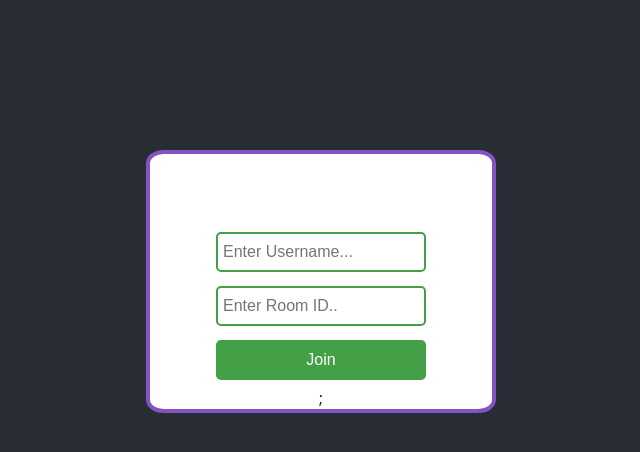
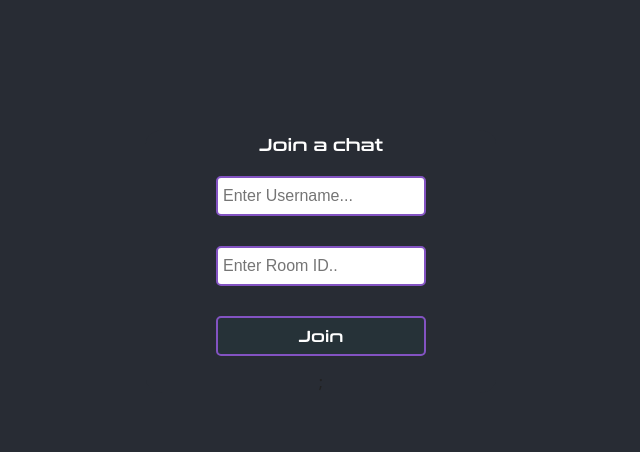
Before and after one commit to Sasayi08/chat_app, a React (Create React App) app in the folder client/: page / in a window 1280 px wide. Shown: the top 452 px of the page, without its empty margins (319-959 px from the left). Built offline with nearby package versions, Linux system fonts and the light colour scheme; no server answers.

Commit message:
Front end changes

```diff
--- a/client/package.json
+++ b/client/package.json
@@ -11,7 +11,7 @@
     "react-scripts": "5.0.1",
     "react-scroll-to-bottom": "^4.2.0",
     "socket.io-client": "^4.7.5",
-    "web-vitals": "^2.1.4
+    "web-vitals": "^2.1.4"
   },
   "scripts": {
     "start": "react-scripts start",
--- a/client/src/App.css
+++ b/client/src/App.css
@@ -1,3 +1,7 @@
+@font-face {
+  font-family: 'Custom';
+  src: url(./fonts/conthrax-sb.otf);
+}
 * {
   box-sizing: border-box;
   margin: 0;
@@ -17,11 +21,11 @@ body {
   flex-direction: column;
   align-items: center;
   justify-content: center;
-  margin-top: 150px;
+  margin-top: 130px;
   width: 350px;
-  border: 4px solid #8353c2;
   border-radius: 5%;
-  background-color: #fff;
+  background-color:#282c34;
+
 }
 
 .outer_cont {
@@ -39,6 +43,12 @@ body {
   margin-bottom: 1rem;
   color: white;
 }
+h2{
+  font-family: "Custom";
+  font-size: 13pt;
+  color: #fff;
+  margin: 5px;
+}
 
 .joinChatContainer input,
 .joinChatContainer button {
@@ -48,17 +58,21 @@ body {
   padding: 5px;
   font-size: 16px;
   border-radius: 5px;
+
 }
 
 .joinChatContainer input {
-  border: 2px solid #43a047;
+  border: 2px solid #8353c2;
+  margin:15px;
 }
 
 .joinChatContainer button {
   border: none;
-  background: #43a047;
+  background: #263238;
+  border: 2px solid #8353c2;
   color: #fff;
   cursor: pointer;
+  margin:15px;
 }
 
 .joinChatContainer button:hover {
@@ -67,22 +81,29 @@ body {
 
 .chat-window {
   width: 400px;
-  height: 720px;
+  height: 430px;
   overflow-y: auto; /* Added scrollbar for overflow */
   border: 1px solid #263238;
-  background: #fff;
+  background: #263238;
+}
+.btn{
+  font-family: "Custom";
 }
 
 .chat-window p {
   margin: 0;
+  font-family:"Custom";
 }
 
+
 .chat-window .chat-header {
-  height: 45px;
-  border-radius: 6px;
+  height: 50px;
+  border-radius: 7px;
   background: #263238;
+  border: 2px solid #8353c2;
   position: relative;
   cursor: pointer;
+
 }
 
 .chat-window .chat-header p {
@@ -116,9 +137,9 @@ body {
 .chat-window .chat-body .message .message-content {
   width: auto;
   height: auto;
-  min-height: 40px;
+  min-height: 50px;
   max-width: 120px;
-  background-color: #43a047;
+  background-color: #8353c2;
   border-radius: 5px;
   color: white;
   display: flex;
@@ -165,10 +186,11 @@ body {
 
 .chat-window .chat-footer {
   height: 40px;
-  border: 1px solid #263238;
-  border-top: none;
+  border: 2px solid #8353c2;
+
   display: flex;
   align-items: center;
+
 }
 
 .chat-window .chat-footer input {
@@ -195,7 +217,7 @@ body {
 }
 
 .chat-window .chat-footer button:hover {
-  color: #43a047;
+  color: #8353c2;
 }
 
 .hide {
--- a/client/src/App.js
+++ b/client/src/App.js
@@ -26,7 +26,7 @@ function App() {
       <div className="App">
         {!showChat ? (
         <div className="joinChatContainer">
-          <h3>Join a chat</h3>
+          <h2>Join a chat</h2>
 
           <input className="userName"
             type='text'
```
Also changed, not shown: 1 other file (tests, documents, lock files or other folders).
